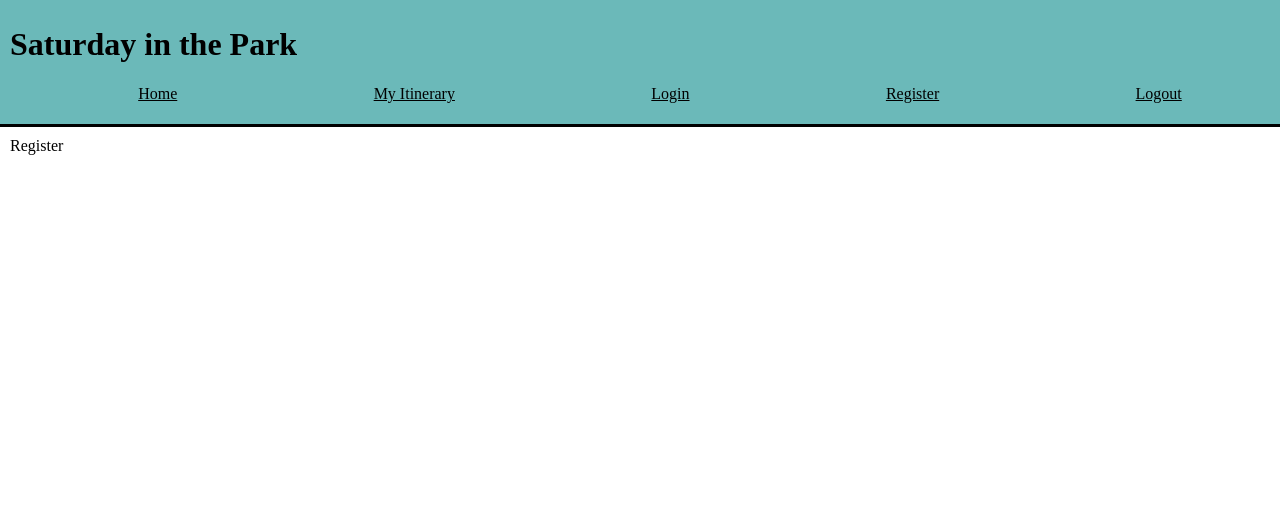
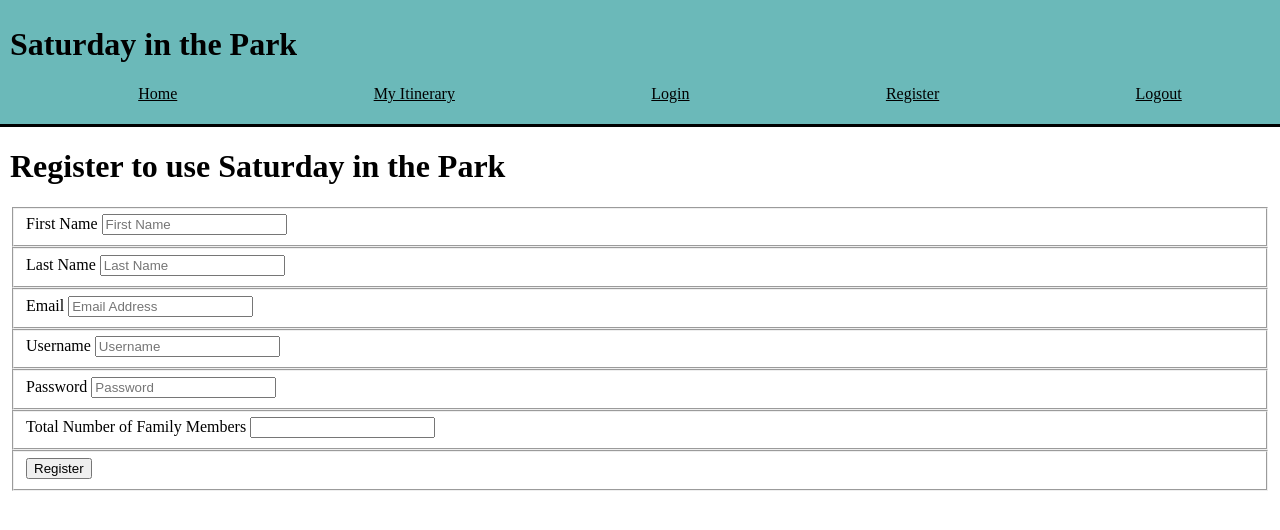
Before and after one commit to alyssa-nycum-imprivata/saturday-in-the-park, a React (Create React App) app: page /register in a window 1280 px wide. Shown: the top 530 px of the page. Built offline with nearby package versions, Linux system fonts and the light colour scheme; the HTML template or start-up script is replaced by a standard one.

Commit message:
added Register component and functionality

```diff
--- a/src/components/ApplicationViews.js
+++ b/src/components/ApplicationViews.js
@@ -1,6 +1,7 @@
 import { Route } from "react-router-dom";
 import React from "react";
 import Home from "./home/Home";
+import Register from "./auth/register";
 import '../index.css'
 
 const ApplicationViews = () => {
@@ -30,8 +31,8 @@ const ApplicationViews = () => {
             <Route
                 exact
                 path='/register'
-                render={() => {
-                    return "Register";
+                render={props => {
+                    return <Register {...props} />;
                 }}
             />
             <Route
--- /dev/null
+++ b/src/components/auth/register.js
@@ -0,0 +1,93 @@
+import React, { useState } from "react"
+
+const Register = props => {
+    const [credentials, setCredentials] = useState({ firstName: "", lastName: "", email: "", username: "", password: "", familyMembers: 0 });
+
+    const handleFieldChange = (evt) => {
+        const stateToChange = { ...credentials };
+        stateToChange[evt.target.id] = evt.target.value;
+        setCredentials(stateToChange);
+    };
+
+    const handleRegister = e => {
+        e.preventDefault();
+
+        const newCustomer = {
+            "first_name": credentials.firstName,
+            "last_name": credentials.lastName,
+            "email": credentials.email,
+            "username": credentials.username,
+            "password": credentials.password,
+            "family_members": credentials.familyMembers
+        }
+
+        fetch("http://localhost:8000/register", {
+            method: "POST",
+            headers: {
+                "Content-Type": "application/json",
+                "Accept": "application/json"
+            },
+            body: JSON.stringify(newCustomer)
+        })
+            .then(response => response.json())
+            .then(parsedResponse => {
+                if ("token" in parsedResponse) {
+                    sessionStorage.setItem("kennywood-token", parsedResponse.token)
+                }
+            })
+    }
+
+    return (
+        <form className="form--login" onSubmit={handleRegister}>
+            <h1 className="h3 mb-3 font-weight-normal">Register to use Saturday in the Park</h1>
+            <fieldset>
+                <label htmlFor="firstName"> First Name </label>
+                <input onChange={handleFieldChange} type="text"
+                    id="firstName"
+                    placeholder="First Name"
+                    required="" autoFocus="" />
+            </fieldset>
+            <fieldset>
+                <label htmlFor="lastName"> Last Name </label>
+                <input onChange={handleFieldChange} type="text"
+                    id="lastName"
+                    placeholder="Last Name"
+                    required="" autoFocus="" />
+            </fieldset>
+            <fieldset>
+                <label htmlFor="email"> Email </label>
+                <input onChange={handleFieldChange} type="email"
+                    id="email"
+                    placeholder="Email Address"
+                    required="" autoFocus="" />
+            </fieldset>
+            <fieldset>
+                <label htmlFor="username"> Username </label>
+                <input onChange={handleFieldChange} type="text"
+                    id="username"
+                    placeholder="Username"
+                    required="" autoFocus="" />
+            </fieldset>
+            <fieldset>
+                <label htmlFor="password"> Password </label>
+                <input onChange={handleFieldChange} type="password"
+                    id="password"
+                    placeholder="Password"
+                    required="" autoFocus="" />
+            </fieldset>
+            <fieldset>
+                <label htmlFor="familyMembers"> Total Number of Family Members </label>
+                <input onChange={handleFieldChange} type="number"
+                    id="familyMembers"
+                    required="" autoFocus="" />
+            </fieldset>
+            <fieldset>
+                <button type="submit">
+                    Register
+                    </button>
+            </fieldset>
+        </form>
+    )
+}
+
+export default Register;
```
Also changed, not shown: 1 other file (tests, documents, lock files or other folders).
